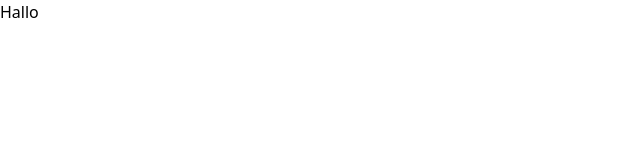
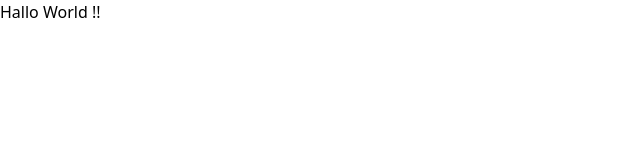
Before and after one commit to dendiprima/react-umkm, a React (Vite) app: page / in a window 1280 px wide. Shown: the top 160 px of the page, without its empty margins (0-640 px from the left). Built offline with nearby package versions, Linux system fonts and the light colour scheme.

Commit message:
menambahkan components header

```diff
--- a/src/App.jsx
+++ b/src/App.jsx
@@ -1,7 +1,9 @@
+import Header from "./components/Header"
+
 export default function App() {
   return (
     <>
-    <div className="text-7xl font-semibold text-center my-8">Hallo</div>
+      <Header/>
     </>
   )
 }
--- /dev/null
+++ b/src/components/Header.jsx
@@ -0,0 +1,7 @@
+export default function Header() {
+  return (
+    <div>
+      <div className="text-7xl font-semibold text-center my-8">Hallo World !!</div>
+    </div>
+  )
+}
```
Also changed, not shown: .eslintrc.cjs (added), 1 other file (tests, documents, lock files or other folders).
